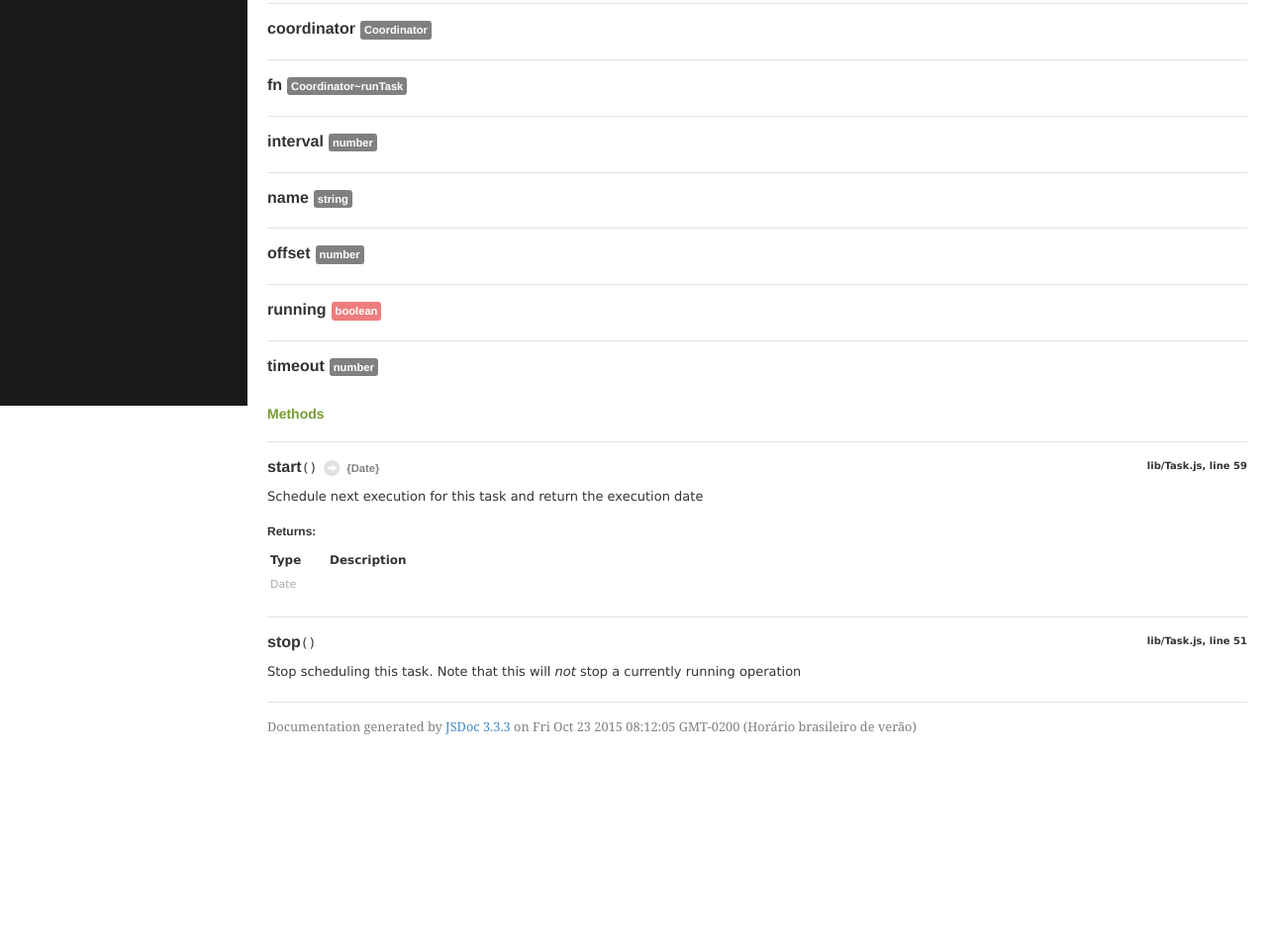
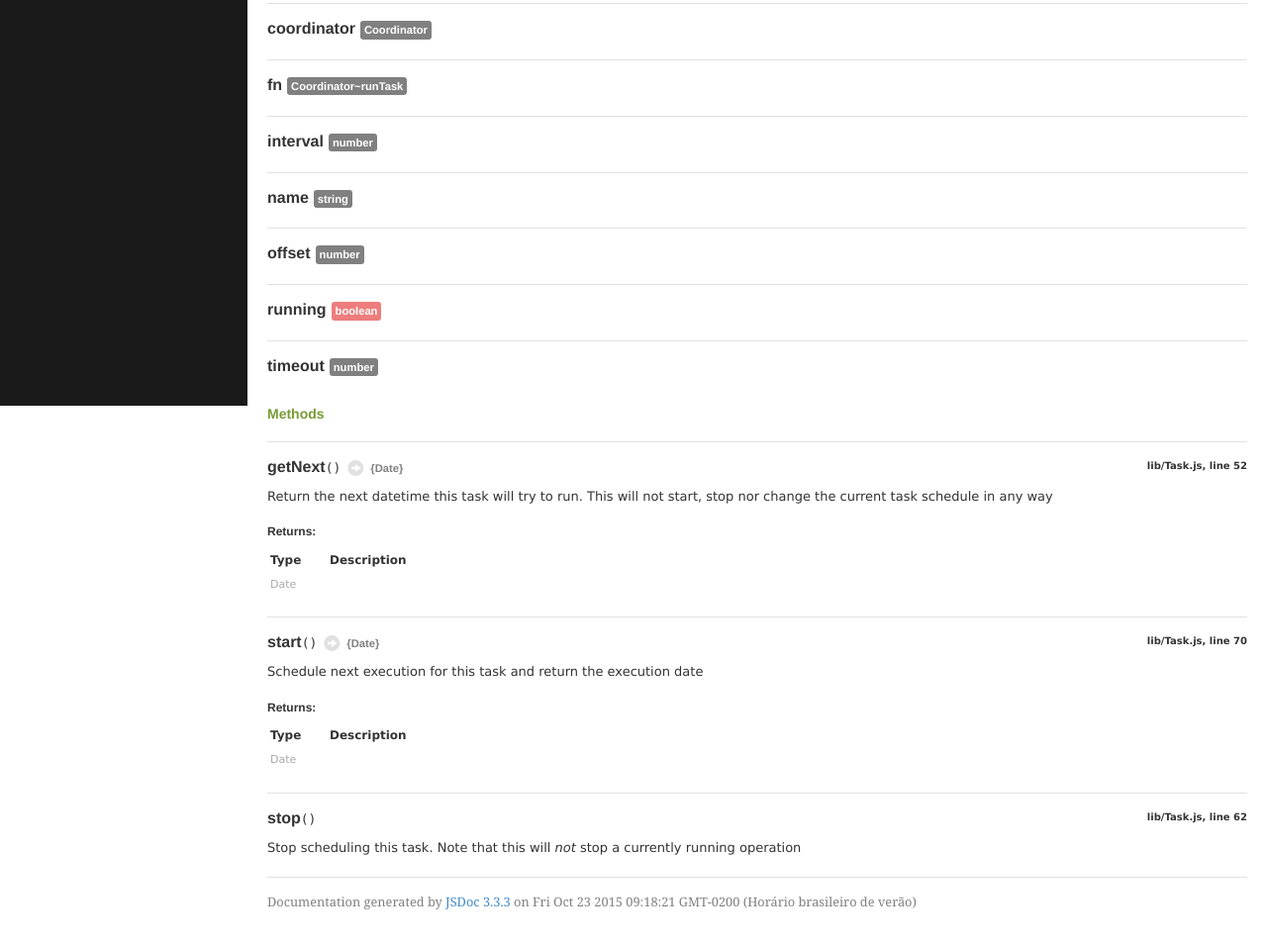
Before and after one commit to clubedaentrega/task-coordinator, a plain HTML site: page Task.html in a window 1280 px wide. Shown: the part 390-1345 px from the top of the page at 99% size. Before the commit the page ends 1168 px from the top, so only its background shows below. Drawn offline with Linux system fonts and the light colour scheme.

Commit message:
Update docs for v1.3.0

```diff
--- a/Task.html
+++ b/Task.html
@@ -103,6 +103,8 @@
             <ul class="methods itemMembers">
 
             <span class="subtitle">Methods</span>
+
+                <li data-name="Task#getNext"><a href="Task.html#getNext">getNext</a></li>
 
                 <li data-name="Task#start"><a href="Task.html#start">start</a></li>
 
@@ -679,6 +681,107 @@
 
 <dt>
     <div class="nameContainer">
+        <h4 class="name" id="getNext">
+
+            getNext<span class="signature">()</span><span class="glyphicon glyphicon-circle-arrow-right"></span><span class="type-signature returnType">{Date}</span>
+        </h4>
+
+
+        <div class="tag-source">
+            lib/Task.js, line 52
+        </div>
+
+    </div>
+
+
+</dt>
+<dd>
+
+
+    <div class="description">
+        <p>Return the next datetime this task will try to run.
+This will not start, stop nor change the current task schedule in any way</p>
+    </div>
+
+
+
+
+
+
+
+
+
+<dl class="details">
+
+
+
+
+
+
+
+
+
+
+
+
+
+
+
+
+
+
+
+
+
+</dl>
+
+
+
+
+
+
+
+
+
+
+
+    <h5>Returns:</h5>
+
+
+
+<table class="params">
+    <thead>
+    <tr>
+
+        <th>Type</th>
+        <th class="last">Description</th>
+    </tr>
+    </thead>
+    <tbody>
+
+        <tr>
+
+            <td class="type">
+
+                        Date
+
+
+            </td>
+            <td class="description last"></td>
+        </tr>
+
+    </tbody>
+</table>
+
+
+
+
+</dd>
+
+
+
+<dt>
+    <div class="nameContainer">
         <h4 class="name" id="start">
 
             start<span class="signature">()</span><span class="glyphicon glyphicon-circle-arrow-right"></span><span class="type-signature returnType">{Date}</span>
@@ -686,7 +789,7 @@
 
 
         <div class="tag-source">
-            lib/Task.js, line 59
+            lib/Task.js, line 70
         </div>
 
     </div>
@@ -786,7 +889,7 @@
 
 
         <div class="tag-source">
-            lib/Task.js, line 51
+            lib/Task.js, line 62
         </div>
 
     </div>
@@ -864,7 +967,7 @@ Note that this will <em>not</em> stop a currently running operation</p>
 
 
         <footer>
-            Documentation generated by <a target="_blank" href="https://github.com/jsdoc3/jsdoc">JSDoc 3.3.3</a> on Fri Oct 23 2015 08:12:05 GMT-0200 (Horário brasileiro de verão)
+            Documentation generated by <a target="_blank" href="https://github.com/jsdoc3/jsdoc">JSDoc 3.3.3</a> on Fri Oct 23 2015 09:18:21 GMT-0200 (Horário brasileiro de verão)
         </footer>
     </div>
 </div>
```
Also changed, not shown: Coordinator.html (+3 -1 lines), index.html (+3 -1 lines).
